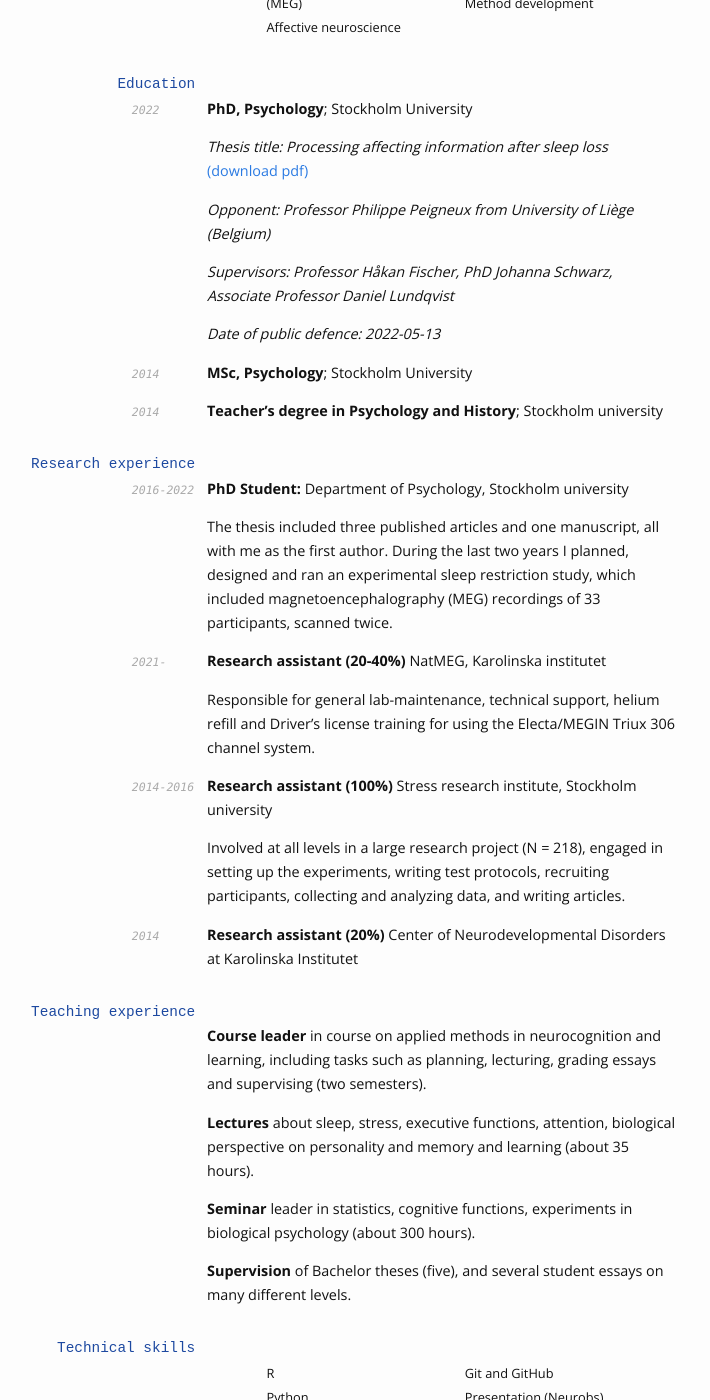
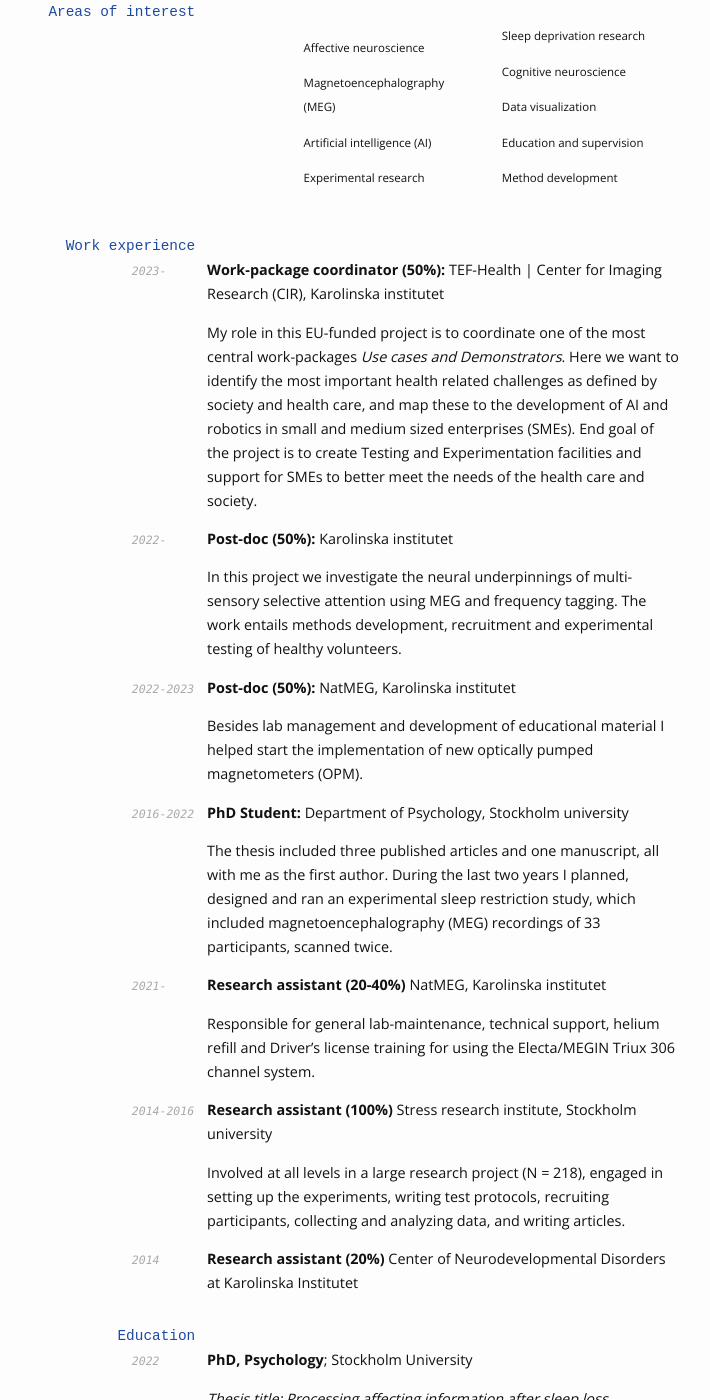
Before and after one commit to agerhardsson/agerhardsson.github.io, a Jekyll site: the page built from cv.md, in a window 1280 px wide and 1400 px high, scrolled down 577 px. Shown: the whole window, without its empty margins (264-974 px from the left). Built offline with Jekyll 4.4.1, drawn with Linux system fonts in a browser that asks for light colours; some web fonts are replaced; some of the changed text lies outside the part shown.

Commit message:
test updates

```diff
--- a/_config.yml
+++ b/_config.yml
@@ -17,14 +17,14 @@ url: "https://agerhardsson.github.io" # the base hostname & protocol for your si
 short-bio:
     # I started working as a research assistant for Johanna Schwarz (PhD), in a large sleep deprivation project, where I helped with data collection of more than 200 participants, analyzed results and wrote articles. This prepared me well for the PhD education, which I started in 2016. Working in the project also led me into the sleep research, and my main research focus is the effects of sleep deprivation on the interplay between emotion and cognition, which is also the subject of what was the first article of my dissertation. I recently finished my PhD and during the past two years I have started to work with magnetoencephalography (MEG) to understand neural underpinnings of effects of sleep deprivation. I am also interested in exploring selective attention processes using frequency tagging.
 
-    I recently finishing my PhD in Psychology (Stockholm University) on the effects of sleep deprivation on emotional processing. Currently, I work as a postdoctoral researcher at Karolinska Institutet (KI) in Stockholm, Sweden. At the moment my time is split between two projects. One research project investigating neural representations of selective attention using MEG and frequency tagging. I also work within an EU-funded project to support small and medium-sized AI-companies test, evaluate and certificate their products for use in health care. The initiative is called TEF-health and the Swedish node consists of CIR (Centre for Imaging research, KI), SciLifeLab (KTH) and RISE [read more](https://news.ki.se/major-eu-funding-for-development-of-ai-in-healthcare).
+    I recently finishing my PhD in Psychology (Stockholm University) on the effects of sleep deprivation on emotional processing. Currently, I work as a postdoctoral researcher at Karolinska Institutet (KI) in Stockholm, Sweden. At the moment my time is split between two projects. One research project investigating neural representations of selective attention using MEG and frequency tagging. I also work as a coordinator within an EU-funded project to support small and medium-sized AI-companies test, evaluate and certificate their products for use in health care. The initiative is called TEF-health and the Swedish node consists of CIR (Centre for Imaging research, KI), SciLifeLab (KTH) and RISE.
 
 areas-of-interest:
-    [Experimental research,
-    Sleep deprivation research,
+    [Affective neuroscience,
     Magnetoencephalography (MEG),
     Artificial intelligence (AI),
-    Affective neuroscience,
+    Experimental research,
+    Sleep deprivation research,
     Cognitive neuroscience,
     Data visualization,
     Education and supervision,
--- a/cv.md
+++ b/cv.md
@@ -19,42 +19,33 @@ permalink: #cv
 
 ## Currently
 
-I have recently finished my PhD and now work as a researcher at the department of Psychology, Stockholm University. At present, this work involves the completion of a manuscript for publication.
-
-I also work part-time at NatMEG, Karolinska Instituet, where I assist in lab management, provide user support, organize driver's licenses training etc.
+{{ site.short-bio }}
 
 ## Areas of interest
 
-* Experimental research
-* Sleep deprivation research
-* Magnetoencephalography (MEG)
-* Affective neuroscience
-* Cognitive neuroscience
-* Data visualization
-* Education, supervision
-* Method development
+{% for item in site.areas-of-interest %}
+* {{ item }}
+{% endfor %}
 
-## Education
+## Work experience
 
-`2022`
-**PhD, Psychology**; Stockholm University
+`2023-`
+**Work-package coordinator (50%):**
+TEF-Health | Center for Imaging Research (CIR), Karolinska institutet
 
-*Thesis title: Processing affecting information after sleep loss*
- [(download pdf)](https://www.diva-portal.org/smash/get/diva2:1647068/FULLTEXT01.pdf)
+My role in this EU-funded project is to coordinate one of the most central work-packages *Use cases and Demonstrators*. Here we want to identify the most important health related challenges as defined by society and health care, and map these to the development of AI and robotics in small and medium sized enterprises (SMEs). End goal of the project is to create Testing and Experimentation facilities and support for SMEs to better meet the needs of the health care and society.
 
-*Opponent: Professor Philippe Peigneux from University of Liège (Belgium)*
+`2022-`
+**Post-doc (50%):**
+Karolinska institutet
 
-*Supervisors: Professor Håkan Fischer, PhD Johanna Schwarz, Associate Professor Daniel Lundqvist*
+In this project we investigate the neural underpinnings of multi-sensory selective attention using MEG and frequency tagging. The work entails methods development, recruitment and experimental testing of healthy volunteers.
 
-*Date of public defence: 2022-05-13*
+`2022-2023`
+**Post-doc (50%):**
+NatMEG, Karolinska institutet
 
-`2014`
-**MSc, Psychology**; Stockholm University
-
-`2014`
-**Teacher’s degree in Psychology and History**; Stockholm university
-
-## Research experience
+Besides lab management and development of educational material I helped start the implementation of new optically pumped magnetometers (OPM).
 
 `2016-2022`
 **PhD Student:**
@@ -77,6 +68,26 @@ Involved at all levels in a large research project (N = 218), engaged in setting
 `2014`
 **Research assistant (20%)**
 Center of Neurodevelopmental Disorders at Karolinska Institutet
+
+## Education
+
+`2022`
+**PhD, Psychology**; Stockholm University
+
+*Thesis title: Processing affecting information after sleep loss*
+ [(download pdf)](https://www.diva-portal.org/smash/get/diva2:1647068/FULLTEXT01.pdf)
+
+*Opponent: Professor Philippe Peigneux from University of Liège (Belgium)*
+
+*Supervisors: Professor Håkan Fischer, PhD Johanna Schwarz, Associate Professor Daniel Lundqvist*
+
+*Date of public defence: 2022-05-13*
+
+`2014`
+**MSc, Psychology**; Stockholm University
+
+`2014`
+**Teacher’s degree in Psychology and History**; Stockholm university
 
 ## Teaching experience
 
@@ -142,6 +153,8 @@ _Gerhardsson, A._, Lundqvist, D., Fischer, H., Åkerstedt, T., Kecklund, G. & Sc
 
 ## Other merits
 
+**Co-organizer for IBD workshop 2023** which was a 2-day event hosted by Digital Futures (KTH). Topics were centered around analysis and modelling, and experimental applications in the field of neuroscience with the keynote speakers Gustavo Deco, Peter Fransson and Axel Thielscher. [https://ibd2023.carrd.co](https://ibd2023.carrd.co).
+
 **President and vice president** of the PhD student council at the department of Psychology at Stockholm university, also being the council’s representative on the department board, professor’s group, education committee and social science faculty council. Member of the department’s environmental committee.
 
 **Advanced courses and workshops** in brain imaging methods such as MEG, magnetic resonance imaging (MRI) and functional MRI (fMRI).
```
Also changed, not shown: index.md (+3 -1 lines).
